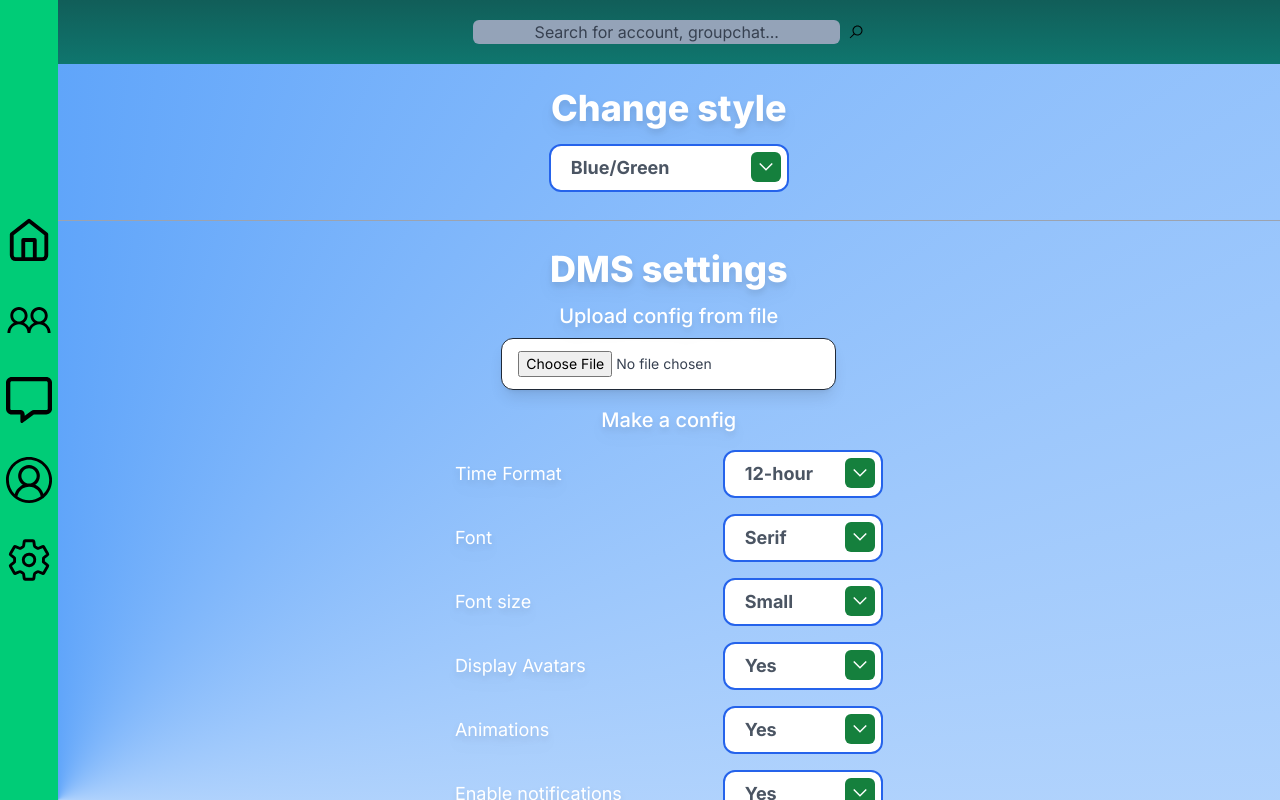
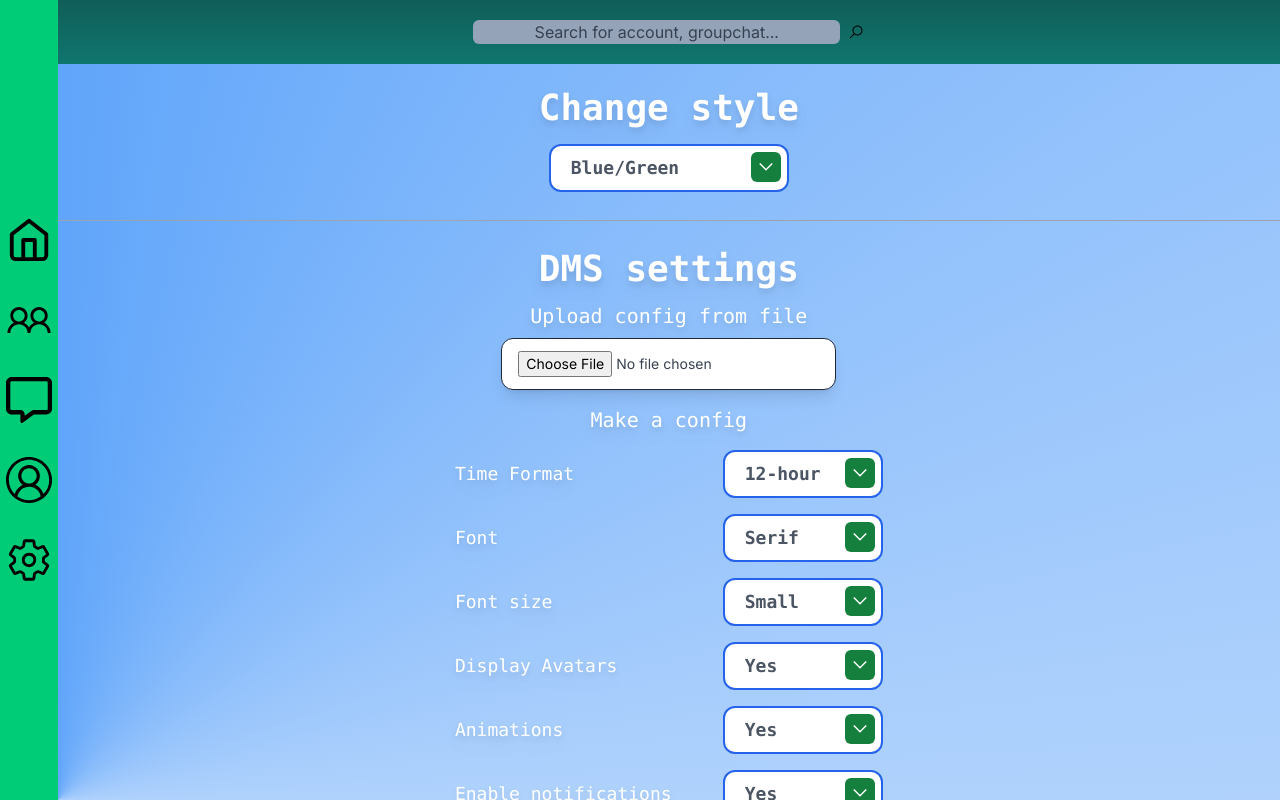
Before and after one commit to SqnkaBG/ChatApp, a Next.js app: page /settings in a window 1280 px wide. Built offline with nearby package versions, Linux system fonts and the light colour scheme.

Commit message:
update^2

```diff
--- a/app/settings/config.js
+++ b/app/settings/config.json
@@ -1,12 +1,10 @@
-const config = {
+{
     "time-format": "12-hour",
-    font: "Serif",
-    "font-size": "small",
+    "font": "font-mono",
+    "font-size": "text-base",
     "display avatars": "yes",
     "enable-notifications": "yes",
     "message-bubbles": "rounded",
     "message-bubble-color": "color",
-    "enable-custom-chat-background": "yes",
-};
-
-export default config;
+    "enable-custom-chat-background": "yes"
+}
--- a/app/settings/page.tsx
+++ b/app/settings/page.tsx
@@ -1,6 +1,6 @@
 "use client";
 
-//import {settings} from "@/app/settings/config";
+import config from "@/app/settings/config.json";
 import Button from "@/components/button";
 import SearchBar from "@/components/searchbar";
 import SelectBox from "@/components/selectbox";
@@ -10,9 +10,10 @@ import React, { useEffect, useState } from "react";
 export default function Settings() {
     const [style, setStyle] = useState("1");
     const [storedData, setStoredData] = useState<string>("1");
-    const [selectValue, setSelectValue] = useState<string>(storedData); //this is the value of the select elem.
+    //const [selectValue, setSelectValue] = useState<string>(storedData); //this is the value of the select elem.
     const [bg, setBg] = useState<string>(storedData); //background colour
     const [text, setText] = useState<string>("");
+    const [data, setData] = useState(config);
 
     const setColors = () => {
         if (storedData === "2") {
@@ -33,9 +34,34 @@ export default function Settings() {
             setText("text-white");
         }
     };
+    const LoadData = () => {
+        try {
+            const storedData = localStorage.getItem("config");
 
-    /*  const setSetting = () => {
-    } */
+            if (storedData) {
+                const initialData = JSON.parse(storedData);
+                return initialData;
+            } else {
+                console.log("No data found in localStorage.");
+                return null;
+            }
+        } catch (error) {
+            console.error("Error loading config file:", error);
+            return null;
+        }
+    };
+    const updateField = (field: string, value: string) => {
+        setData((prevData) => {
+            const updatedData = {
+                ...prevData,
+                [field]: value,
+            };
+
+            localStorage.setItem("config", JSON.stringify(updatedData));
+
+            return updatedData;
+        });
+    };
 
     useEffect(() => {
         if (typeof window !== "undefined") {
@@ -47,15 +73,16 @@ export default function Settings() {
                     setStoredData("1");
                 }
                 setColors();
+                LoadData();
             } catch (error) {
                 console.error("Error accessing localStorage:", error);
             }
         }
     }, [style, storedData]);
-    useEffect(() => {
+    /*  useEffect(() => {
         setSelectValue(storedData); // Update selectValue whenever storedData changes
     }, [storedData]);
-
+ */
     const handleSubmit = (e: React.FormEvent) => {
         e.preventDefault();
         const dataHasChanged = style !== storedData;
@@ -66,6 +93,9 @@ export default function Settings() {
                     // Save data to localStorage
                     if (style) localStorage.setItem("style", style);
                     setStoredData(style);
+                    /*  const fontValue = e.target.font.value;
+                    if (fontValue !== data.font) {
+                        updateField("font", fontValue); } */
                     alert("Data saved successfully!");
                     window.location.reload();
                 } catch (error) {
@@ -87,7 +117,7 @@ export default function Settings() {
                 <div className="flex h-[93%] w-full flex-col text-black">
                     <div className="scrollbar-thin scrollbar-track-transparent scrollbar-thumb-blue-500">
                         <h1
-                            className={`${text} mt-[7%] flex items-center justify-center text-4xl font-extrabold drop-shadow-lg md:mt-[2%]`}
+                            className={`${text} ${config.font} mt-[7%] flex items-center justify-center text-4xl font-extrabold drop-shadow-lg md:mt-[2%]`}
                         >
                             Change style
                         </h1>
@@ -97,10 +127,9 @@ export default function Settings() {
                         >
                             <div className="mt-4 flex flex-row justify-center">
                                 <SelectBox
-                                    value={selectValue}
                                     onChange={(e) => {
                                         setStyle(e.target.value);
-                                        setSelectValue(e.target.value);
+                                        //setSelectValue(e.target.value);
                                     }}
                                     className="w-60"
                                 >
@@ -113,12 +142,12 @@ export default function Settings() {
                             <hr className="my-7 border-gray-400" />
 
                             <h1
-                                className={`${text} flex items-center justify-center text-4xl font-extrabold drop-shadow-lg`}
+                                className={`${text} ${config.font} flex items-center justify-center text-4xl font-extrabold drop-shadow-lg`}
                             >
                                 DMS settings
                             </h1>
                             <h2
-                                className={`${text} mt-[1%] flex items-center justify-center text-xl font-medium drop-shadow-lg`}
+                                className={`${text} ${config.font} mt-[1%] flex items-center justify-center text-xl font-medium drop-shadow-lg`}
                             >
                                 Upload config from file
                             </h2>
@@ -126,27 +155,24 @@ export default function Settings() {
                             <div className="flex flex-col items-center justify-center space-y-4">
                                 <input
                                     type="file"
-                                    accept=".js"
+                                    accept=".json"
                                     className="mt-2 rounded-xl border border-gray-800 bg-white px-4 py-3 text-sm text-gray-700 shadow-lg focus:outline-none focus:ring-2 focus:ring-blue-500"
                                 />
                                 <h2
-                                    className={`${text} mt-[1%] flex items-center justify-center text-xl font-medium drop-shadow-lg md:mb-[1%]`}
+                                    className={`${text} ${config.font} mt-[1%] flex items-center justify-center text-xl font-medium drop-shadow-lg md:mb-[1%]`}
                                 >
                                     Make a config
                                 </h2>
                                 <div className="flex w-[35%] flex-col space-y-4 pb-[5%] md:pb-[1%]">
                                     <div className="flex flex-col items-center justify-between md:flex-row">
                                         <label
-                                            className={`${text} text-lg drop-shadow-lg`}
+                                            className={`${text} ${config.font} text-lg drop-shadow-lg`}
                                         >
                                             Time Format
                                         </label>
                                         <SelectBox
-                                            onChange={(e) =>
-                                                console.log(e.target.value)
-                                            }
+                                            onChange={(e) => console.log(e)}
                                             className="w-40"
-                                            value=""
                                         >
                                             <option>12-hour</option>
                                             <option>24-hour</option>
@@ -154,25 +180,34 @@ export default function Settings() {
                                     </div>
                                     <div className="flex flex-col items-center justify-between md:flex-row">
                                         <label
-                                            className={`${text} text-lg drop-shadow-lg`}
+                                            className={`${text} ${data.font} text-lg drop-shadow-lg`}
                                         >
                                             Font
                                         </label>
                                         <SelectBox
-                                            onChange={(e) =>
-                                                console.log(e.target.value)
-                                            }
+                                            //name="font" defaultValue={data.font}
+                                            onChange={(e) => {
+                                                updateField(
+                                                    "font",
+                                                    e.target.value
+                                                );
+                                            }}
                                             className="w-40"
-                                            value=""
                                         >
-                                            <option>Serif</option>
-                                            <option>Sans-serif</option>
-                                            <option>Arial</option>
+                                            <option value="font-serif">
+                                                Serif
+                                            </option>
+                                            <option value="font-sans">
+                                                Sans-serif
+                                            </option>
+                                            <option value="font-mono">
+                                                Monospace
+                                            </option>
                                         </SelectBox>
                                     </div>
                                     <div className="flex flex-col items-center justify-between md:flex-row">
                                         <label
-                                            className={`${text} text-lg drop-shadow-lg`}
+                                            className={`${text} ${config.font} text-lg drop-shadow-lg`}
                                         >
                                             Font size
                                         </label>
@@ -181,7 +216,6 @@ export default function Settings() {
                                                 console.log(e.target.value)
                                             }
                                             className="w-40"
-                                            value=""
                                         >
                                             <option>Small</option>
                                             <option>Medium</option>
@@ -190,7 +224,7 @@ export default function Settings() {
                                     </div>
                                     <div className="flex flex-col items-center justify-between md:flex-row">
                                         <label
-                                            className={`${text} text-lg drop-shadow-lg`}
+                                            className={`${text} ${config.font} text-lg drop-shadow-lg`}
                                         >
                                             Display Avatars
                                         </label>
@@ -199,7 +233,6 @@ export default function Settings() {
                                                 console.log(e.target.value)
                                             }
                                             className="w-40"
-                                            value=""
                                         >
                                             <option>Yes</option>
                                             <option>No</option>
@@ -207,7 +240,7 @@ export default function Settings() {
                                     </div>
                                     <div className="flex flex-col items-center justify-between md:flex-row">
                                         <label
-                                            className={`${text} text-lg drop-shadow-lg`}
+                                            className={`${text} ${config.font} text-lg drop-shadow-lg`}
                                         >
                                             Animations
                                         </label>
@@ -216,7 +249,6 @@ export default function Settings() {
                                                 console.log(e.target.value)
                                             }
                                             className="w-40"
-                                            value=""
                                         >
                                             <option>Yes</option>
                                             <option>No</option>
@@ -224,7 +256,7 @@ export default function Settings() {
                                     </div>
                                     <div className="flex flex-col items-center justify-between md:flex-row">
                                         <label
-                                            className={`${text} text-lg drop-shadow-lg`}
+                                            className={`${text} ${config.font} text-lg drop-shadow-lg`}
                                         >
                                             Enable notifications
                                         </label>
@@ -233,7 +265,6 @@ export default function Settings() {
                                                 console.log(e.target.value)
                                             }
                                             className="w-40"
-                                            value=""
                                         >
                                             <option>Yes</option>
                                             <option>No</option>
@@ -241,7 +272,7 @@ export default function Settings() {
                                     </div>
                                     <div className="flex flex-col items-center justify-between md:flex-row">
                                         <label
-                                            className={`${text} text-lg drop-shadow-lg`}
+                                            className={`${text} ${config.font} text-lg drop-shadow-lg`}
                                         >
                                             Message Bubbles
                                         </label>
@@ -250,7 +281,6 @@ export default function Settings() {
                                                 console.log(e.target.value)
                                             }
                                             className="w-40"
-                                            value=""
                                         >
                                             <option>Rounded</option>
                                             <option>Square</option>
@@ -258,7 +288,9 @@ export default function Settings() {
                                         </SelectBox>
                                     </div>
                                     <div className="flex flex-col items-center justify-between md:flex-row">
-                                        <label className={`${text} text-lg`}>
+                                        <label
+                                            className={`${text} ${config.font} text-lg`}
+                                        >
                                             Message Bubble Color
                                         </label>
                                         <SelectBox
@@ -266,14 +298,13 @@ export default function Settings() {
                                                 console.log(e.target.value)
                                             }
                                             className="w-40"
-                                            value=""
                                         >
                                             <option>colors</option>
                                         </SelectBox>
                                     </div>
                                     <div className="flex flex-col items-center justify-between md:flex-row">
                                         <label
-                                            className={`${text} text-lg drop-shadow-lg`}
+                                            className={`${text} ${config.font} text-lg drop-shadow-lg`}
                                         >
                                             Enable custom chat background
                                         </label>
@@ -282,7 +313,6 @@ export default function Settings() {
                                                 console.log(e.target.value)
                                             }
                                             className="w-40"
-                                            value=""
                                         >
                                             <option>Yes</option>
                                             <option>No</option>
--- a/components/button.tsx
+++ b/components/button.tsx
@@ -1,3 +1,4 @@
+import config from "@/app/settings/config.json";
 import React, { useEffect, useState } from "react";
 
 const Button = () => {
@@ -41,7 +42,7 @@ const Button = () => {
             type="submit"
             className={`${
                 buttonStyle
-            } m-[-8%] h-11 cursor-pointer rounded-md border-b-[6px] px-6 py-2 text-lg outline-none transition-all hover:-translate-y-px hover:brightness-110 focus:outline-none focus:ring-4 focus:ring-red-900 active:translate-y-[2px] active:border-b-2 active:brightness-90 lg:mt-0 lg:w-[6%]`}
+            } ${config.font} m-[-8%] h-11 cursor-pointer rounded-md border-b-[6px] px-6 py-2 text-lg outline-none transition-all hover:-translate-y-px hover:brightness-110 focus:outline-none focus:ring-4 focus:ring-red-900 active:translate-y-[2px] active:border-b-2 active:brightness-90 lg:mt-0 lg:w-[6%]`}
             style={{
                 boxShadow: boxShadow,
             }}
--- a/components/selectbox.tsx
+++ b/components/selectbox.tsx
@@ -1,12 +1,11 @@
+import config from "@/app/settings/config.json";
 import React, { useEffect, useState } from "react";
 
 const SelectBox = ({
-    value,
     onChange,
     className,
     children,
 }: {
-    value: string;
     onChange: React.ChangeEventHandler<HTMLSelectElement>;
     className: string;
     children: React.ReactNode;
@@ -96,9 +95,8 @@ const SelectBox = ({
                     </g>
                 </svg>
                 <select
-                    value={value}
                     onChange={onChange}
-                    className={`${className} ${boxStyle} ${bg} ${text} h-12 appearance-none rounded-xl border-2 pl-5 pr-10 text-lg font-bold hover:border-gray-200 focus:outline-none`}
+                    className={`${className} ${boxStyle} ${bg} ${text} ${config.font} h-12 appearance-none rounded-xl border-2 pl-5 pr-10 text-lg font-bold hover:border-gray-200 focus:outline-none`}
                 >
                     {children}
                 </select>
```
Also changed, not shown: app/test2/page.tsx (+44 -0 lines), app/user_account/page.tsx (+15 -14 lines).
